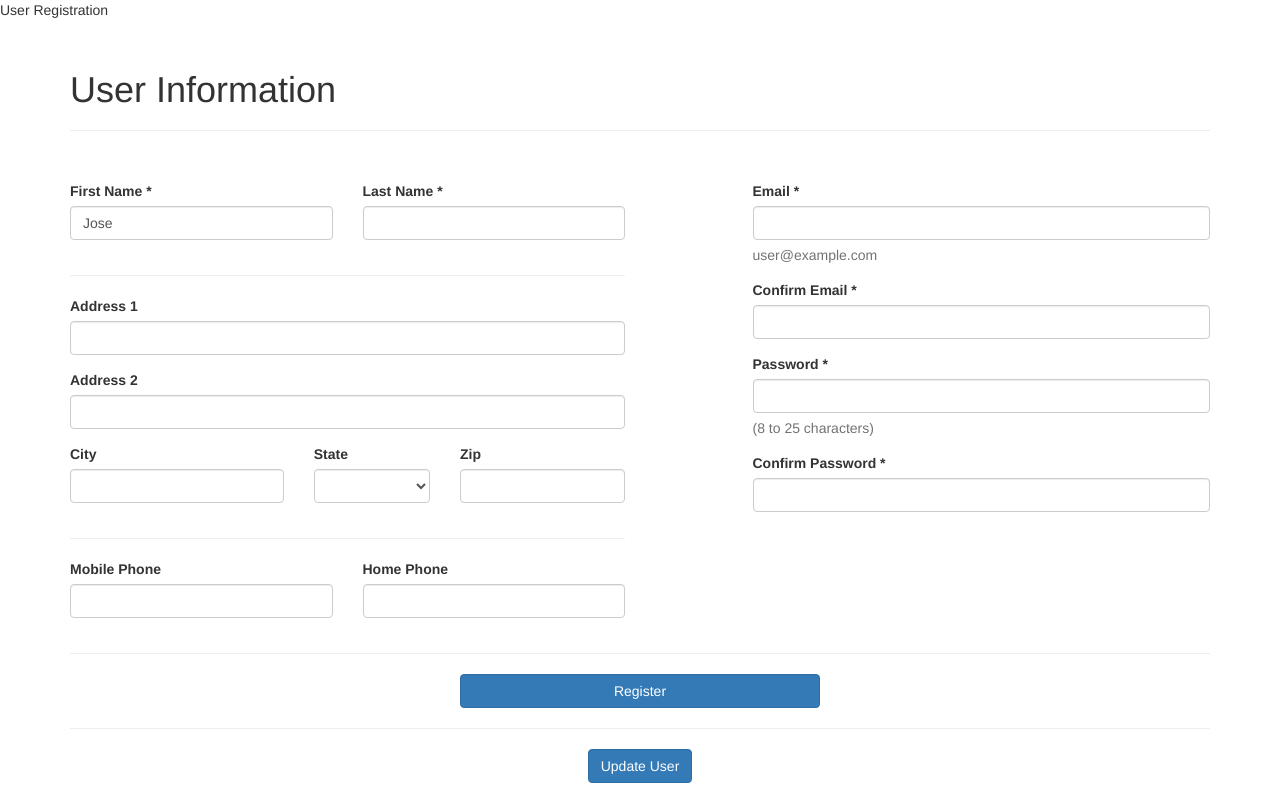
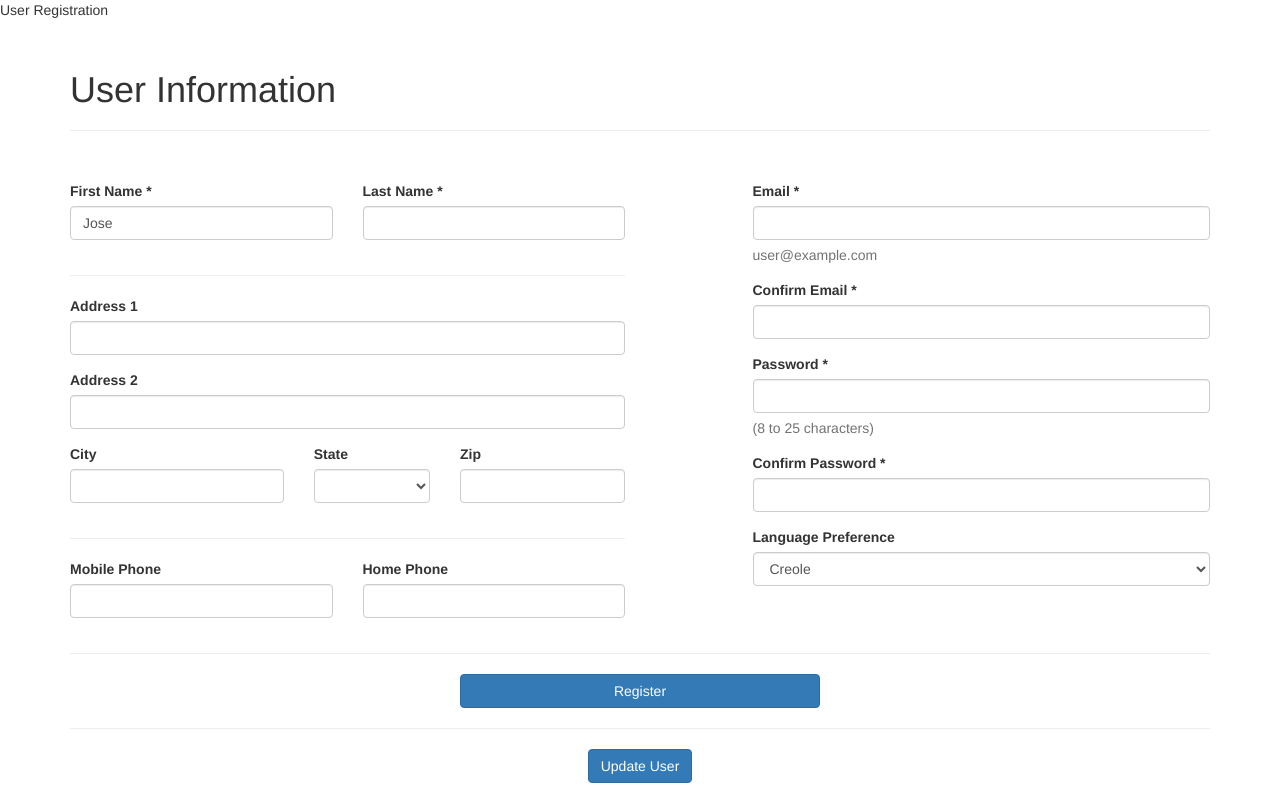
Before and after one commit to jrotero/user-registration-rc7, an Angular app: page / in a window 1280 px wide. Shown: the top 800 px of the page. Built offline with nearby package versions, Linux system fonts and the light colour scheme.

Commit message:
added external component (language-preferences) to form - connected control to form model - populates initial value - updates form values on change.

```diff
--- a/src/app/app.module.ts
+++ b/src/app/app.module.ts
@@ -6,11 +6,12 @@ import { HttpModule } from '@angular/http';
 import { AppComponent } from './app.component';
 import { UserRegistrationFormComponent } from './user-registration-form/user-registration-form.component';
 import { PrincessPeachService } from './shared/validators/princess-peach.service';
+import { LanguagePreferencesComponent } from './language-preferences/language-preferences.component';
 
 @NgModule({
   declarations: [
     AppComponent,
-    UserRegistrationFormComponent
+    UserRegistrationFormComponent, LanguagePreferencesComponent
   ],
   imports: [
     BrowserModule,
--- /dev/null
+++ b/src/app/language-preferences/language-preferences.component.html
@@ -0,0 +1,6 @@
+<div class="form-group">
+	<label for="language">Language Preference</label>
+	<select class="form-control max300" id="language" [(ngModel)]="language" (change)="changedValue($event.target.value)">
+		<option *ngFor="let language of languages" value={{language.value}}>{{language.label}}</option>
+	</select>
+</div>
--- /dev/null
+++ b/src/app/language-preferences/language-preferences.component.ts
@@ -0,0 +1,56 @@
+import { Component, OnInit, forwardRef, Input } from '@angular/core';
+import { FormControl, ControlValueAccessor, NG_VALUE_ACCESSOR } from '@angular/forms';
+import { LanguageService } from './language-preferences.service';
+
+@Component({
+  selector: 'language-preferences',
+  templateUrl: './language-preferences.component.html',
+  styleUrls: ['./language-preferences.component.css'],
+  providers: [
+    LanguageService,
+    {
+      provide: NG_VALUE_ACCESSOR,
+      useExisting: forwardRef(() => LanguagePreferencesComponent),
+      multi: true
+    }
+  ]
+})
+export class LanguagePreferencesComponent implements ControlValueAccessor {
+
+  // set up control value accessor
+
+  language = '';
+
+  writeValue(value: any) {
+    this.language = value;
+  }
+
+  propagateChange = (_: any) => {};
+
+  registerOnChange(fn) {
+    this.propagateChange = fn;
+  }
+
+  registerOnTouched() {}
+
+
+  changedValue(val){
+  	this.propagateChange(val);
+  	console.log('Selected Value:',val);
+  }
+
+
+
+  // Bring languages in - set up options
+
+	languages = [];
+
+	constructor(languageService: LanguageService) {
+		this.languages = languageService.getLanguages();
+	}
+
+
+  ngOnInit() {
+  }
+
+}
--- /dev/null
+++ b/src/app/language-preferences/language-preferences.service.ts
@@ -0,0 +1,19 @@
+export class LanguageService {
+	getLanguages() {
+		return [
+      {
+        label: "English",
+        value: "english"
+      },
+      {
+        label: "Spanish",
+        value: "spanish"
+      },
+      {
+        label: "Creole",
+        value: "creole"
+      }
+
+    ]
+	}
+}
--- a/src/app/user-registration-form/user-registration-form.component.html
+++ b/src/app/user-registration-form/user-registration-form.component.html
@@ -157,6 +157,8 @@
     </span>
         </div>
 
+        <language-preferences formControlName="language"></language-preferences>
+
         <p>&nbsp;</p>
 
       </div>
@@ -166,6 +168,8 @@
     <hr class="section">
 
     <div class="row">
+
+
       <div class="col-md-4 col-md-offset-4">
         <button type="submit" class="btn btn-primary btn-block">Register</button>
       </div>
--- a/src/app/user-registration-form/user-registration-form.component.ts
+++ b/src/app/user-registration-form/user-registration-form.component.ts
@@ -33,6 +33,11 @@ export class UserRegistrationFormComponent implements OnInit {
       addressZip: [''],
       phoneMobile: [''],
       phoneHome: [''],
+
+      // add language so language component can hook - sets initial value for select
+      language: ['creole'],
+
+
       email: ['', Validators.compose([
         this.pps.requiredValidator,
         this.pps.emailValidator
```
Also changed, not shown: src/app/language-preferences/language-preferences.component.css (added), 1 other file (tests, documents, lock files or other folders).
